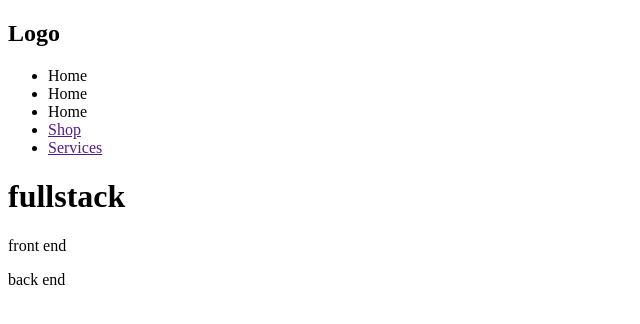
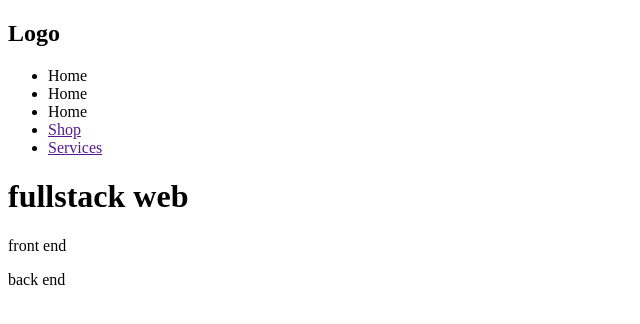
Before and after one commit to Abahezekiel/git_test3, a plain HTML site: page index.html in a window 1280 px wide. Shown: the full height of the page, 0-640 px from the left. Drawn offline with Linux system fonts and the light colour scheme.

Commit message:
i added text to the h1 tag

```diff
--- a/index.html
+++ b/index.html
@@ -21,7 +21,7 @@
     </nav>
     <div class="software">
       <div>
-        <h1>fullstack</h1>
+        <h1>fullstack web</h1>
         <p>front end</p>
         <p>back end</p>
       </div>
```
